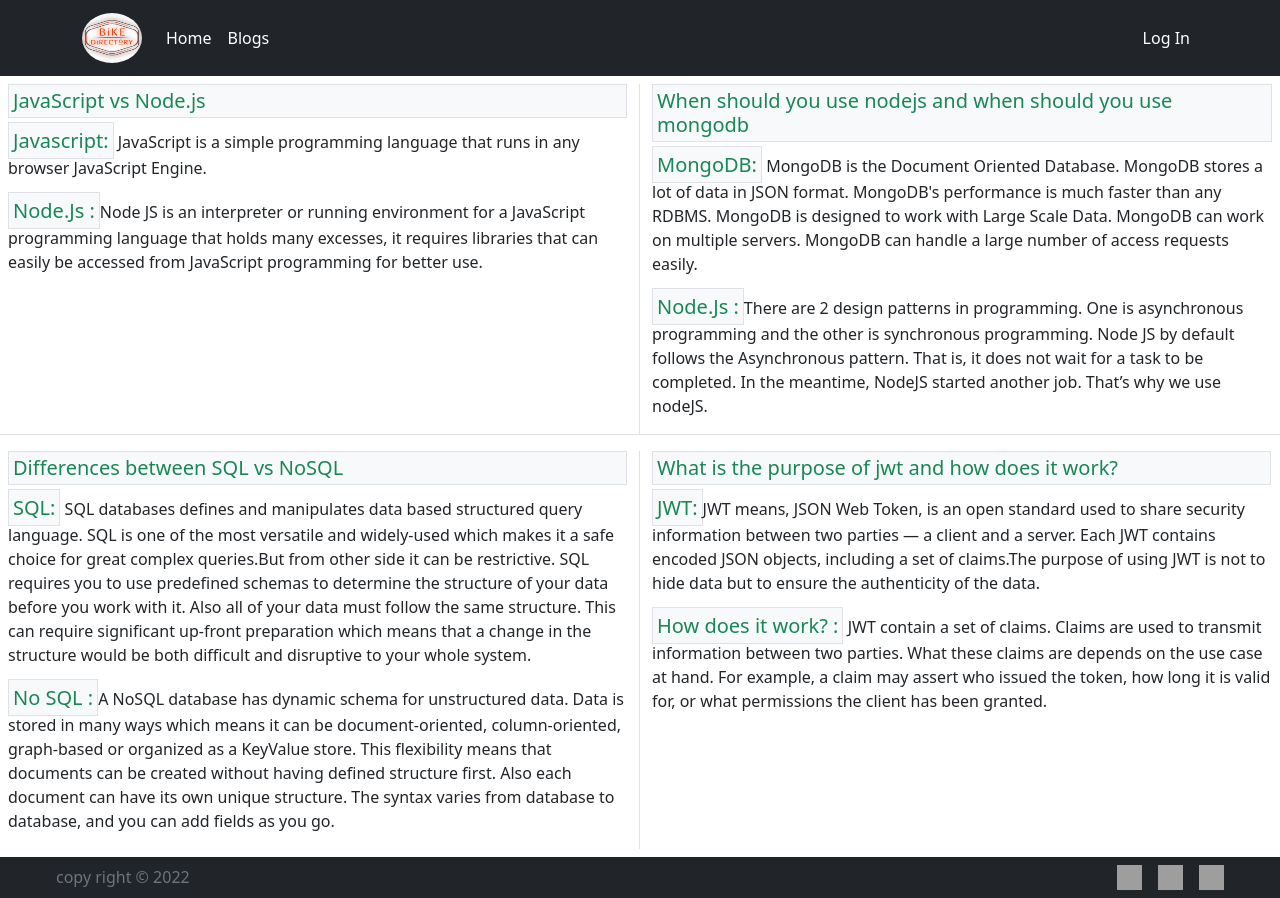
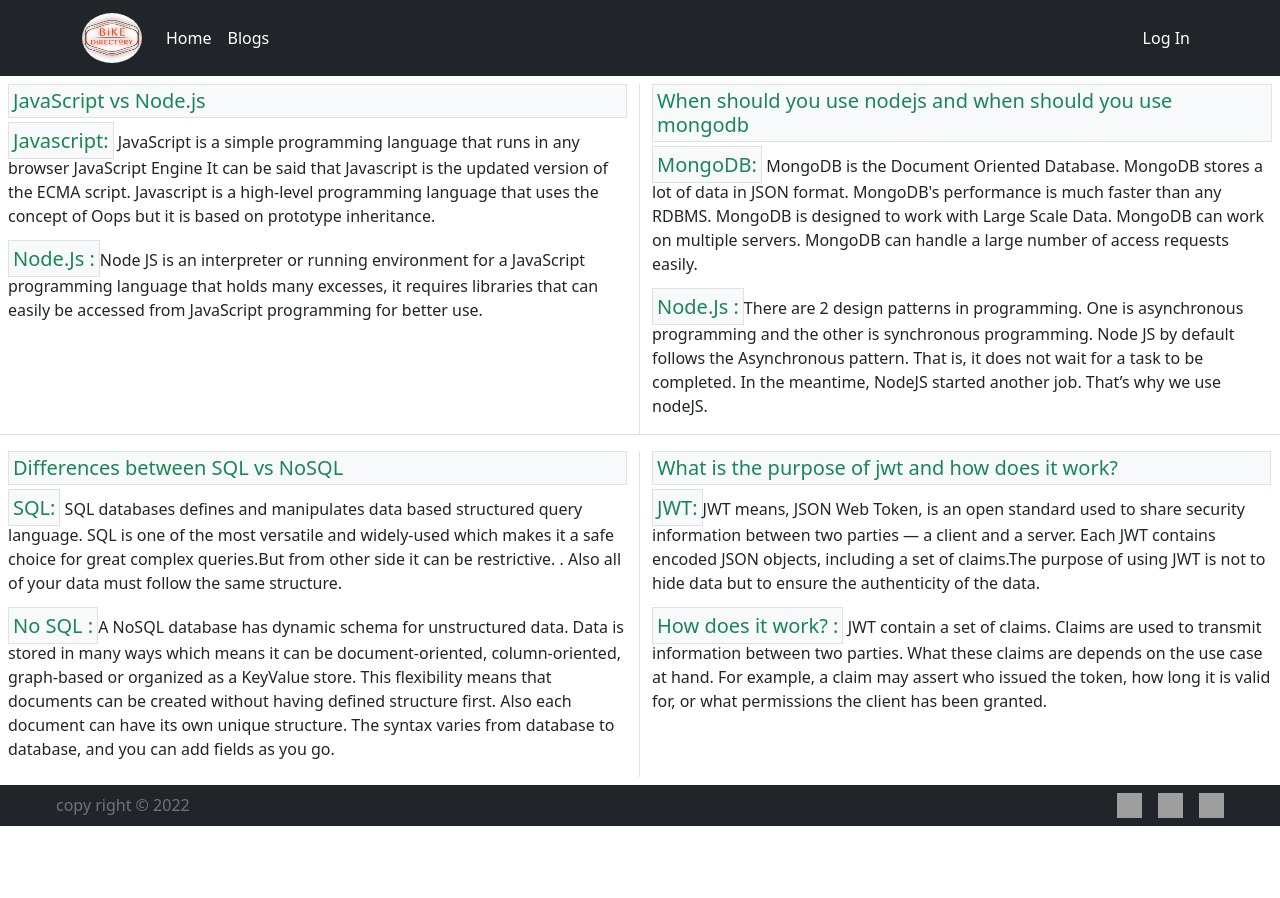
Before and after one commit to SouravBiswas238/warehouse-management-client-side, a React (Create React App) app: page /blogs in a window 1280 px wide. After the commit the page ends 826 px from the top, so only its background shows below. Built offline with nearby package versions, Linux system fonts and the light colour scheme; no server answers; grey boxes are pictures that could not be loaded.

Commit message:
adding comment and other initial work

```diff
--- a/src/Components/AddItem/AddItem.js
+++ b/src/Components/AddItem/AddItem.js
@@ -8,6 +8,7 @@ const AddItem = () => {
 
 
     const handelAddUser = event => {
+        // add form data part
         event.preventDefault();
         const productName = event.target.productName.value;
         const supplierName = event.target.supplierName.value;
@@ -28,7 +29,6 @@ const AddItem = () => {
         })
             .then(res => res.json())
             .then(data => {
-                // console.log('success', data);
                 const { response } = data;
                 const newBikes = [...services, data];
                 setServices(newBikes);
@@ -43,6 +43,7 @@ const AddItem = () => {
     }
     return (
         <div className='w-50 w-sm-100 mx-auto p-2'>
+            {/* add data part */}
             <form onSubmit={handelAddUser} >
                 <input className='mb-2 w-100' type="text" name='productName' placeholder='Product name' required />
                 <input className='mb-2 w-100' type="text" name='supplierName' placeholder='Supplier name' required />
--- a/src/Components/Blogs/Blogs.js
+++ b/src/Components/Blogs/Blogs.js
@@ -6,7 +6,7 @@ const Blogs = () => {
             <div className='row mb-3 border-bottom '>
                 <div className='col-md-6 border-end'>
                     <h5 className='text-success fs-5 bg-light border p-1'>JavaScript vs Node.js</h5>
-                    <p> <span className='text-success fs-5 bg-light border p-1'>Javascript:</span> JavaScript is a simple programming language that runs in any browser JavaScript Engine.</p>
+                    <p> <span className='text-success fs-5 bg-light border p-1'>Javascript:</span> JavaScript is a simple programming language that runs in any browser JavaScript Engine It can be said that Javascript is the updated version of the ECMA script. Javascript is a high-level programming language that uses the concept of Oops but it is based on prototype inheritance.</p>
                     <p><span className='text-success fs-5 bg-light border p-1'>Node.Js :</span>Node JS is an interpreter or running environment for a JavaScript programming language that holds many excesses, it requires libraries that can easily be accessed from JavaScript programming for better use.</p>
 
                 </div>
@@ -22,7 +22,7 @@ const Blogs = () => {
             <div className='row'>
                 <div className='col-md-6 border-end'>
                     <h5 className='text-success fs-5 bg-light border p-1'>Differences between SQL vs NoSQL</h5>
-                    <p> <span className='text-success fs-5 bg-light border p-1'>SQL:</span> SQL databases defines and manipulates data based structured query language.  SQL is one of the most versatile and widely-used  which makes it a safe choice for great complex queries.But from other side it can be restrictive. SQL requires you to use predefined schemas to determine the structure of your data before you work with it. Also all of your data must follow the same structure. This can require significant up-front preparation which means that a change in the structure would be both difficult and disruptive to your whole system. </p>
+                    <p> <span className='text-success fs-5 bg-light border p-1'>SQL:</span> SQL databases defines and manipulates data based structured query language.  SQL is one of the most versatile and widely-used  which makes it a safe choice for great complex queries.But from other side it can be restrictive.  . Also all of your data must follow the same structure. </p>
                     <p><span className='text-success fs-5 bg-light border p-1'>No SQL :</span>A NoSQL database has dynamic schema for unstructured data. Data is stored in many ways which means it can be document-oriented, column-oriented, graph-based or organized as a KeyValue store. This flexibility means that documents can be created without having defined structure first. Also each document can have its own unique structure. The syntax varies from database to database, and you can add fields as you go.</p>
 
                 </div>
--- a/src/Components/Header/Header.js
+++ b/src/Components/Header/Header.js
@@ -10,7 +10,7 @@ import './Header.css'
 
 const Header = () => {
 
-    const [user, loading, error] = useAuthState(auth);
+    const [user] = useAuthState(auth);
 
     const handelSignOut = () => {
         signOut(auth);
@@ -30,6 +30,7 @@ const Header = () => {
 
 
                     </Nav>
+                    {/* this is right part of navbar  */}
                     <Nav>
                         <Nav.Item className='text-white'>
                             {
--- a/src/Components/ManageInventory/ManageInventory.js
+++ b/src/Components/ManageInventory/ManageInventory.js
@@ -30,6 +30,7 @@ const ManageInventory = () => {
                 <h1 className='text-center f-bold text-light  m-0 py-3 mb-0'>Manage Services </h1>
 
             </div>
+            {/* table show data */}
             <div className='container'>
                 <div className="">
 
```
